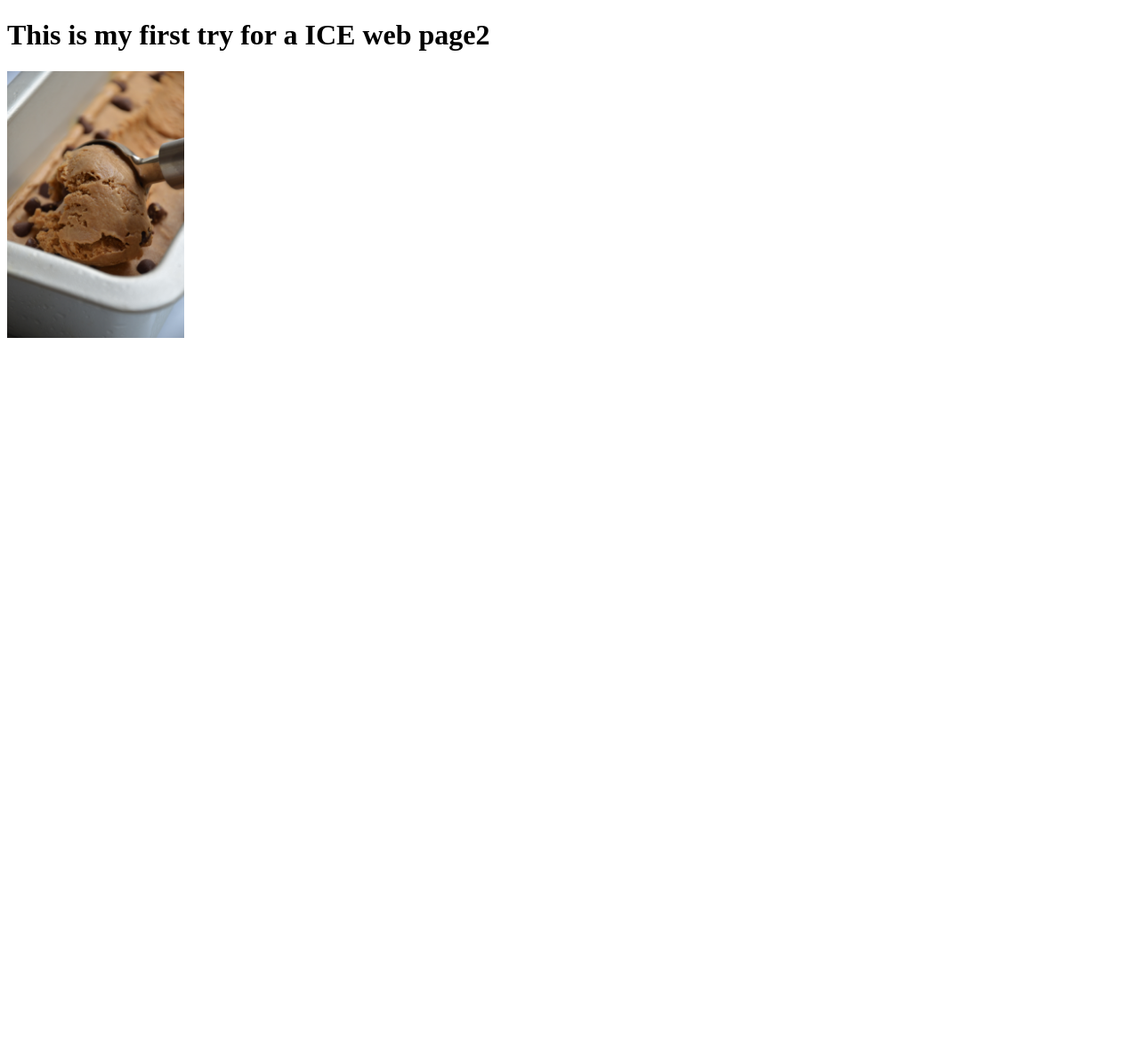
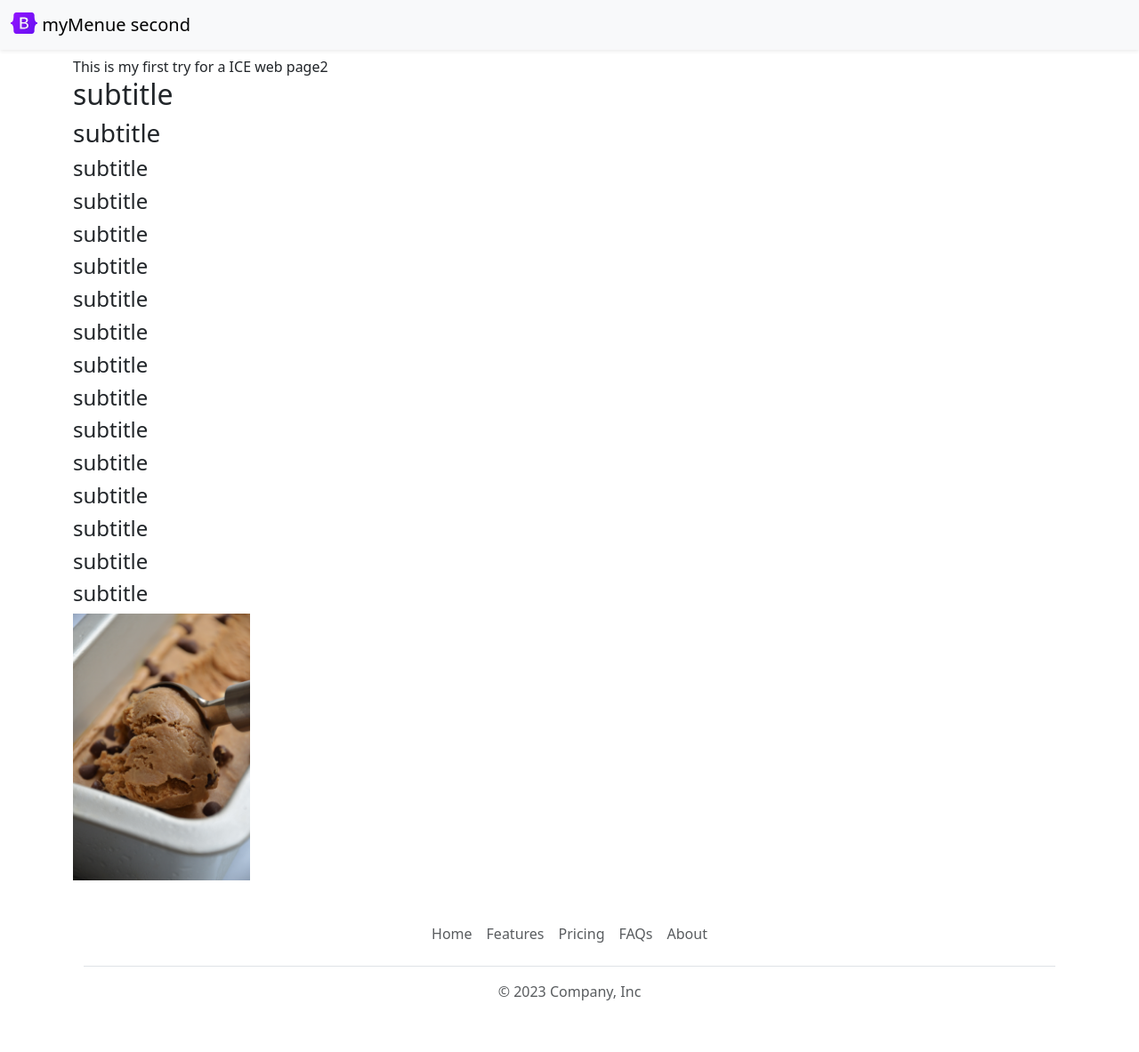
Before and after one commit to UdoAd/PythonWebAppAuth, a Flask app: page / in a window 1280 px wide. Shown: the whole page at 89% size. Before the commit the page ends 380 px from the top, so only its background shows below. Run offline with Flask 3, Linux system fonts and the light colour scheme.

Commit message:
add bootstart with header an footer

```diff
--- /dev/null
+++ b/templates/footer.html
@@ -0,0 +1,12 @@
+<div class="container">
+  <footer class="py-3 my-4">
+    <ul class="nav justify-content-center border-bottom pb-3 mb-3">
+      <li class="nav-item"><a href="#" class="nav-link px-2 text-body-secondary">Home</a></li>
+      <li class="nav-item"><a href="#" class="nav-link px-2 text-body-secondary">Features</a></li>
+      <li class="nav-item"><a href="#" class="nav-link px-2 text-body-secondary">Pricing</a></li>
+      <li class="nav-item"><a href="#" class="nav-link px-2 text-body-secondary">FAQs</a></li>
+      <li class="nav-item"><a href="#" class="nav-link px-2 text-body-secondary">About</a></li>
+    </ul>
+    <p class="text-center text-body-secondary">&copy; 2023 Company, Inc</p>
+  </footer>
+</div>
--- a/templates/home.html
+++ b/templates/home.html
@@ -2,10 +2,34 @@
 <html>
 <head>
     <title>My ICE web page</title>
+    <meta charset="utf-8">
+    <meta name="viewport" content="width=device-width, initial-scale=1">
+    <title>Bootstrap demo</title>
+    <link href="https://cdn.jsdelivr.net/npm/bootstrap@5.3.0-alpha3/dist/css/bootstrap.min.css" rel="stylesheet" integrity="sha384-KK94CHFLLe+nY2dmCWGMq91rCGa5gtU4mk92HdvYe+M/SXH301p5ILy+dN9+nJOZ" crossorigin="anonymous">
 </head>
 <body>
+  {% include 'navbar.html' %}
+  <div class="container"
   <h1>This is my first try for a ICE web page2</h1>
+  <h2>subtitle</h2>
+  <h3>subtitle</h3>
+  <h4>subtitle</h4>
+  <h4>subtitle</h4>
+  <h4>subtitle</h4>
+  <h4>subtitle</h4>
+  <h4>subtitle</h4>
+  <h4>subtitle</h4>
+  <h4>subtitle</h4>
+  <h4>subtitle</h4>
+  <h4>subtitle</h4>
+  <h4>subtitle</h4>
+  <h4>subtitle</h4>
+  <h4>subtitle</h4>
+  <h4>subtitle</h4>
+  <h4>subtitle</h4>
   <img src="./static/banner.jpg"
     height="300px">
+  {% include 'footer.html' %}
+    <script src="https://cdn.jsdelivr.net/npm/bootstrap@5.3.0-alpha3/dist/js/bootstrap.bundle.min.js" integrity="sha384-ENjdO4Dr2bkBIFxQpeoTz1HIcje39Wm4jDKdf19U8gI4ddQ3GYNS7NTKfAdVQSZe" crossorigin="anonymous"></script>
 </body>
 </html>
--- /dev/null
+++ b/templates/navbar.html
@@ -0,0 +1,10 @@
+<nav class="navbar bg-body-tertiary shadow-sm fixed-top bg-white">
+  <div class="container-fluid">
+    <a class="navbar-brand" href="#">
+      <img src="./static/logo.svg" alt="Logo" width="30" height="24" class="d-inline-block align-text-top">
+      myMenue
+      second
+    </a>
+  </div>
+</nav>
+<div style="height:63px"></div>
```
Also changed, not shown: README.md, static/logo.svg (added).
